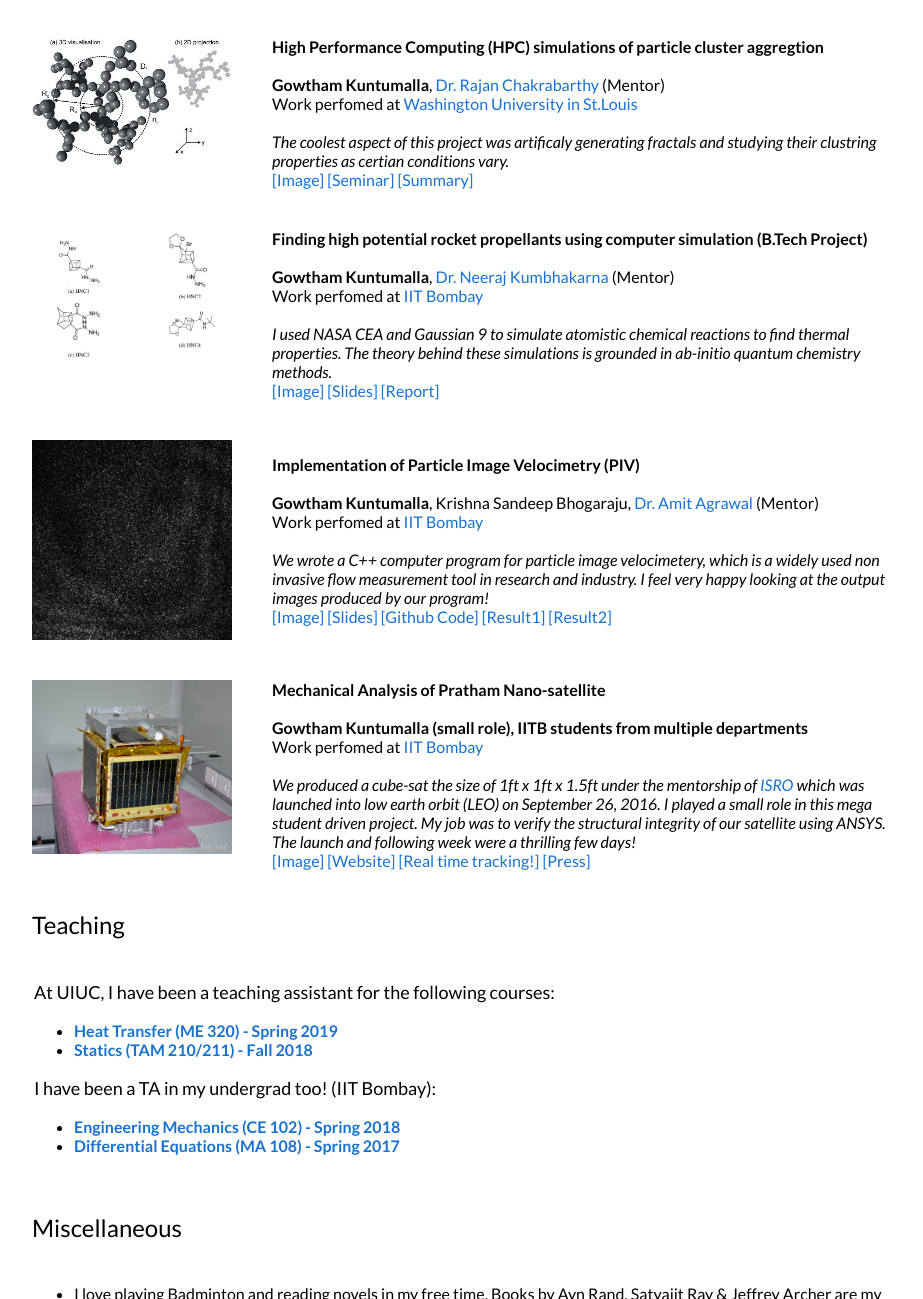
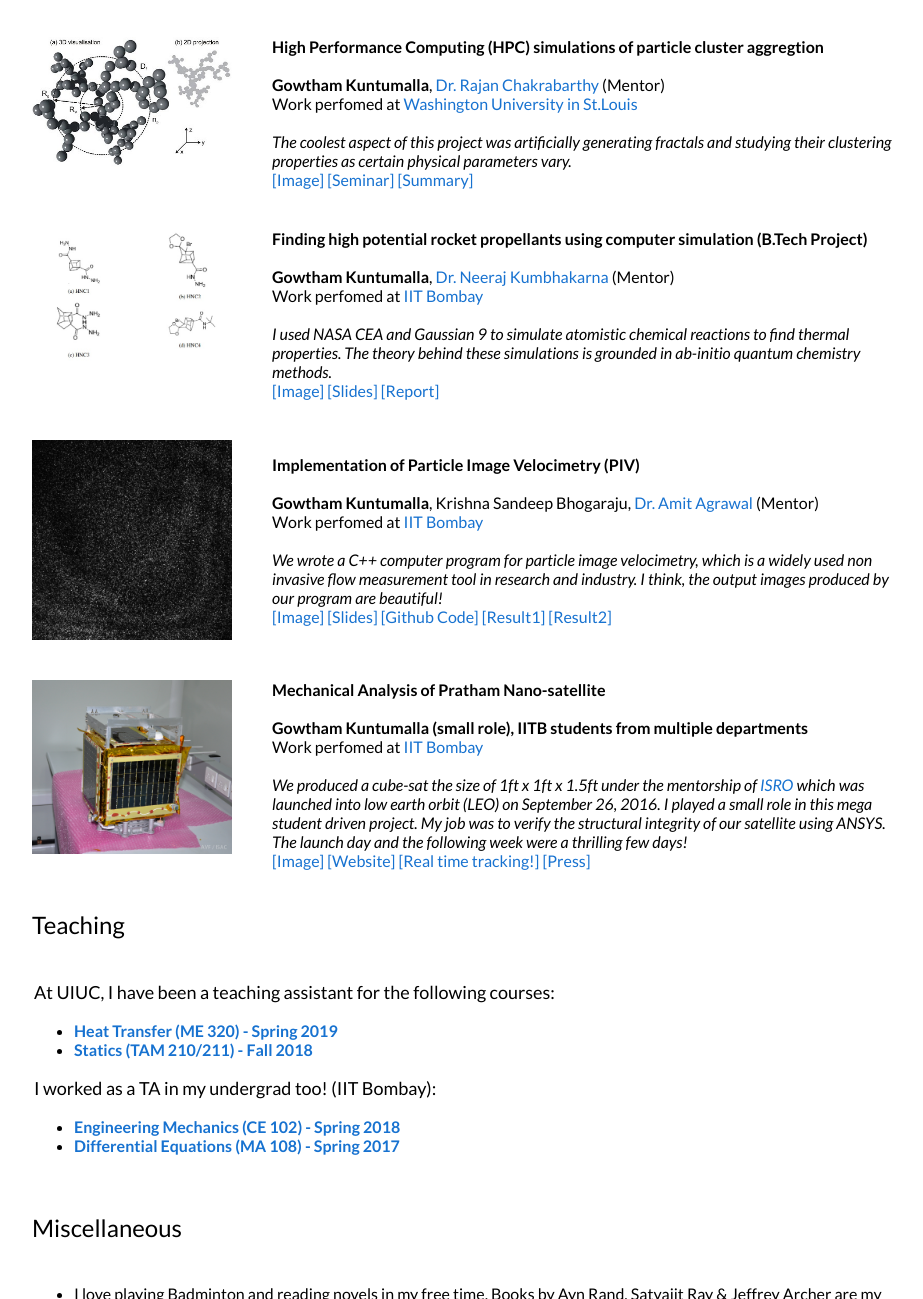
Before and after one commit to gowthamkuntumalla/gowthamkuntumalla.github.io, a plain HTML site: page index.html in a window 1280 px wide. Shown: the part 1416-2715 px from the top of the page, without its empty margins (178-1101 px from the left). Drawn offline with Linux system fonts and the light colour scheme.

Commit message:
Update index.html

```diff
--- a/index.html
+++ b/index.html
@@ -202,7 +202,7 @@
 			  <br>
               Work perfomed at <a href="https://www.uber.com/">Uber </a> <br> <br>
 
-              <em>I've worked on 4 different projects spanning Software, Data Analytics & Business Modeling. Main focus was on improvements in the eBike and scooter infrastructure,
+              <em>I've worked on 4 different projects spanning Software, Data Analytics & Business Modeling. Main focus was on improvements in the e-bike and scooter infrastructure,
 			  popularly know as <a href = "https://www.jump.com/"> JUMP</a>. Job agreement prohibits me from sharing any more information.</em>
               <br>
               <a href="images/Uber_IVHM.jpg">[Image]</a>
@@ -235,7 +235,7 @@
               <em> We made a new heat exchanger using polymers and metals. In the process, we created a new roll to roll (R2R) process for creating helical structures using thin (&lt; 200 &#956;m) materials. This HX is light, economic and
 			is expected to perform well in low temperature (150 &#176; C) flue gas conditions. We won a <strong> $1.25 million </strong> research grant from Dept. of Energy, USA to perform this project.  Also refer to
 			this <a href = "http://sinhagroup.mechanical.illinois.edu/pubs.html">list</a> of publications related to this project. There are other developmental aspects
-			(Anti-fouling coatings and Physics based machine learning algorithms for controlled maintenance) which are not presented there. </em>
+			(Anti-fouling coatings and Physics based machine learning algorithms for controlled maintenance) which are not presented here. </em>
               <br>
 			  <a href="images/UIUC_DOE_HXimg.jpg">[Image]</a>
 			  <!--<a href="files/UIUC_ASME_GK.pdf">[Presentation]</a>-->
@@ -264,7 +264,8 @@
 			  Work perfomed at <a href="https://eece.wustl.edu/Pages/default.aspx">Washington University in St.Louis </a> <br> <br>
 
 
-              <em> The coolest aspect of this project was artificaly generating fractals and studying their clustring properties as certian conditions vary.</em>
+              <em> The coolest aspect of this project was artificially generating fractals and studying their clustering properties as
+			  certain physical parameters vary.</em>
               <br>
 			  <a href="images/WashU_fractal.jpg">[Image]</a>
 			  <a href="files/WashU_NLD_Seminar_PPT.pdf">[Seminar]</a>
@@ -309,8 +310,8 @@
 			  Work perfomed at <a href="http://www.iitb.ac.in/">IIT Bombay </a> <br> <br>
 
 
-              <em> We wrote a C++ computer program for particle image velocimetery, which is a widely used non invasive flow measurement tool in research and industry. I feel very happy looking at the output images
-			  produced by our program! </em>
+              <em> We wrote a C++ computer program for particle image velocimetry, which is a widely used non invasive flow measurement tool in research and industry. I think, the output images
+			  produced by our program are beautiful! </em>
               <br>
 			  <a href="images/IITB_PIV_result3.gif">[Image]</a>
 			  <a href="files/IITB_PIV_slides.pdf">[Slides]</a>
@@ -334,7 +335,8 @@
 
 
               <em> We produced a cube-sat the size of 1ft x 1ft x 1.5ft under the mentorship of <a href= "https://www.isro.gov.in/"> ISRO </a> which was launched into low earth orbit (LEO) on September 26, 2016.
-			  I played a small role in this mega student driven project. My job was to verify the structural integrity of our satellite using ANSYS. The launch and following week were a thrilling few days!</em>
+			  I played a small role in this mega student driven project. My job was to verify the structural integrity of our satellite using ANSYS.
+			  The launch day and the following week were a thrilling few days!</em>
               <br>
 
 			  <a href="images/IITB_Pratham_Cubesat.jpg">[Image]</a>
@@ -373,7 +375,7 @@
                       <papertitle> Statics (TAM 210/211) - Fall 2018</a>
                       </li>
                   </ul>
-				  <p style="font-size:18px">I have been a TA in my undergrad too! (IIT  Bombay):</p>
+				  <p style="font-size:18px">I worked as a TA in my undergrad too! (IIT  Bombay):</p>
 				  <ul>
                   <li><a href="http://www.iitb.ac.in/">
                     <papertitle> Engineering Mechanics (CE 102) - Spring 2018</papertitle></a></li>
```
